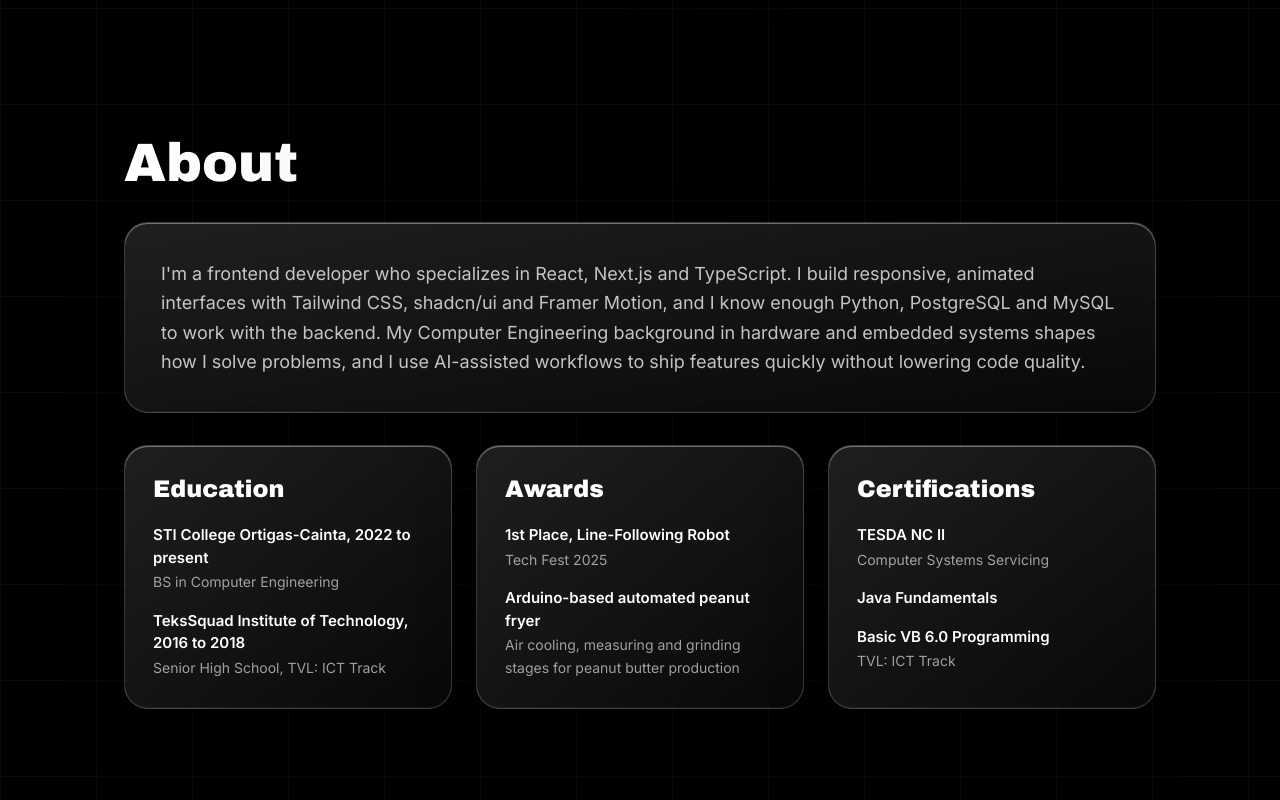
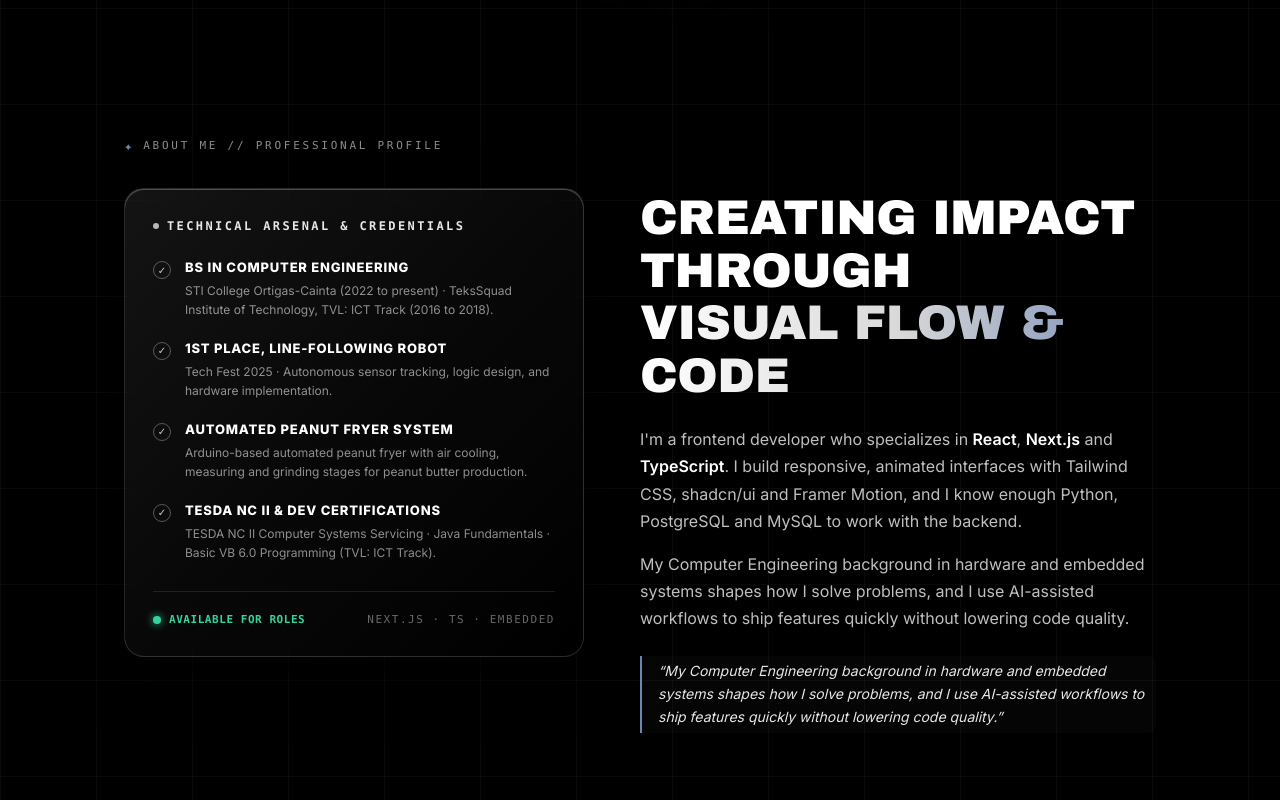
Before and after one commit to Elvoratechnology/tin_frias, a Next.js app: page / in a window 1280 px wide. Shown: the part 760-1560 px from the top of the page. Built offline with nearby package versions, Linux system fonts and the light colour scheme.

Commit message:
Redesign About section to 2-column video editor layout matching reference

```diff
--- a/components/AboutSection.tsx
+++ b/components/AboutSection.tsx
@@ -1,88 +1,162 @@
 "use client";
 
-import React from "react";
+import React, { useRef } from "react";
 import { portfolioContent } from "@/data/content";
-import { GlassCard } from "./GlassCard";
-import { SectionHeading } from "./SectionHeading";
 
 export function AboutSection() {
   const { about } = portfolioContent;
+  const cardRef = useRef<HTMLDivElement>(null);
+
+  const handlePointerMove = (e: React.PointerEvent<HTMLDivElement>) => {
+    if (cardRef.current) {
+      const rect = cardRef.current.getBoundingClientRect();
+      cardRef.current.style.setProperty("--mx", `${e.clientX - rect.left}px`);
+      cardRef.current.style.setProperty("--my", `${e.clientY - rect.top}px`);
+    }
+  };
 
   return (
-    <section id="about" className="pt-24 pb-8">
-      <SectionHeading>{about.title}</SectionHeading>
+    <section id="about" className="pt-24 pb-12">
+      {/* Top Eyebrow / Tagline */}
+      <div className="flex items-center gap-2 mb-8 text-[11px] font-mono tracking-[0.25em] text-white/55 uppercase select-none">
+        <span className="text-[#6f86b3] text-sm">✦</span>
+        <span>ABOUT ME // PROFESSIONAL PROFILE</span>
+      </div>
 
-      {/* Main Glass Paragraph */}
-      <GlassCard className="p-7 sm:p-9 mb-8 text-[16px] sm:text-[18px] leading-relaxed text-white/75 font-normal">
-        <p>{about.bio}</p>
-      </GlassCard>
+      {/* 2-Column Layout matching reference image */}
+      <div className="grid grid-cols-1 lg:grid-cols-[440px_1fr] xl:grid-cols-[460px_1fr] gap-8 xl:gap-14 items-start">
+        {/* Left Side: Technical Arsenal / Credentials Glass Card */}
+        <div
+          ref={cardRef}
+          onPointerMove={handlePointerMove}
+          className="relative overflow-hidden rounded-[20px] border border-white/[0.14] bg-gradient-to-br from-white/[0.08] via-white/[0.03] to-black/60 backdrop-blur-[24px] backdrop-saturate-[180%] p-6 sm:p-7 shadow-[inset_0_1px_0_rgba(255,255,255,0.25),0_20px_50px_rgba(0,0,0,0.6)] before:pointer-events-none before:absolute before:inset-0 before:opacity-0 hover:before:opacity-100 before:transition-opacity before:duration-300 before:bg-[radial-gradient(260px_circle_at_var(--mx,50%)_var(--my,0%),rgba(255,255,255,0.18),transparent_70%)]"
+        >
+          {/* Card Title */}
+          <div className="flex items-center gap-2 mb-6">
+            <span className="h-1.5 w-1.5 rounded-full bg-white/70" />
+            <h3 className="font-mono text-[12px] font-bold tracking-[0.2em] text-white/90 uppercase">
+              TECHNICAL ARSENAL & CREDENTIALS
+            </h3>
+          </div>
 
-      {/* 3 Glass Cards: Education, Awards, Certifications */}
-      <div className="grid grid-cols-1 md:grid-cols-3 gap-6">
-        {/* Education */}
-        <GlassCard className="p-7 flex flex-col justify-between">
-          <div>
-            <h3 className="font-display text-[22px] sm:text-[24px] text-white mb-5 leading-tight">
-              Education
-            </h3>
-            <div className="space-y-4 text-white/70 text-[14px]">
-              {about.education.map((item, idx) => (
-                <div key={idx}>
-                  <strong className="block text-white font-semibold text-[15px]">
-                    {item.institution}
-                  </strong>
-                  <span className="text-white/60 leading-relaxed block mt-0.5">
-                    {item.degree}
-                  </span>
-                </div>
-              ))}
+          {/* List of items with circle-check icons */}
+          <div className="space-y-5">
+            {/* 1. Education */}
+            <div className="flex items-start gap-3.5 group">
+              <div className="mt-0.5 flex-shrink-0 h-[18px] w-[18px] rounded-full border border-white/30 flex items-center justify-center text-[10px] text-white/80 group-hover:border-white/60 transition-colors">
+                ✓
+              </div>
+              <div>
+                <h4 className="text-[13px] font-extrabold tracking-[0.06em] text-white uppercase leading-snug">
+                  BS IN COMPUTER ENGINEERING
+                </h4>
+                <p className="text-[12px] text-white/55 mt-1 leading-relaxed">
+                  STI College Ortigas-Cainta (2022 to present) · TeksSquad
+                  Institute of Technology, TVL: ICT Track (2016 to 2018).
+                </p>
+              </div>
+            </div>
+
+            {/* 2. Line-Following Robot Award */}
+            <div className="flex items-start gap-3.5 group">
+              <div className="mt-0.5 flex-shrink-0 h-[18px] w-[18px] rounded-full border border-white/30 flex items-center justify-center text-[10px] text-white/80 group-hover:border-white/60 transition-colors">
+                ✓
+              </div>
+              <div>
+                <h4 className="text-[13px] font-extrabold tracking-[0.06em] text-white uppercase leading-snug">
+                  1ST PLACE, LINE-FOLLOWING ROBOT
+                </h4>
+                <p className="text-[12px] text-white/55 mt-1 leading-relaxed">
+                  Tech Fest 2025 · Autonomous sensor tracking, logic design, and
+                  hardware implementation.
+                </p>
+              </div>
+            </div>
+
+            {/* 3. Automated Peanut Fryer System */}
+            <div className="flex items-start gap-3.5 group">
+              <div className="mt-0.5 flex-shrink-0 h-[18px] w-[18px] rounded-full border border-white/30 flex items-center justify-center text-[10px] text-white/80 group-hover:border-white/60 transition-colors">
+                ✓
+              </div>
+              <div>
+                <h4 className="text-[13px] font-extrabold tracking-[0.06em] text-white uppercase leading-snug">
+                  AUTOMATED PEANUT FRYER SYSTEM
+                </h4>
+                <p className="text-[12px] text-white/55 mt-1 leading-relaxed">
+                  Arduino-based automated peanut fryer with air cooling,
+                  measuring and grinding stages for peanut butter production.
+                </p>
+              </div>
+            </div>
+
+            {/* 4. Certifications */}
+            <div className="flex items-start gap-3.5 group">
+              <div className="mt-0.5 flex-shrink-0 h-[18px] w-[18px] rounded-full border border-white/30 flex items-center justify-center text-[10px] text-white/80 group-hover:border-white/60 transition-colors">
+                ✓
+              </div>
+              <div>
+                <h4 className="text-[13px] font-extrabold tracking-[0.06em] text-white uppercase leading-snug">
+                  TESDA NC II & DEV CERTIFICATIONS
+                </h4>
+                <p className="text-[12px] text-white/55 mt-1 leading-relaxed">
+                  TESDA NC II Computer Systems Servicing · Java Fundamentals ·
+                  Basic VB 6.0 Programming (TVL: ICT Track).
+                </p>
+              </div>
             </div>
           </div>
-        </GlassCard>
 
-        {/* Awards */}
-        <GlassCard className="p-7 flex flex-col justify-between">
-          <div>
-            <h3 className="font-display text-[22px] sm:text-[24px] text-white mb-5 leading-tight">
-              Awards
-            </h3>
-            <div className="space-y-4 text-white/70 text-[14px]">
-              {about.awards.map((item, idx) => (
-                <div key={idx}>
-                  <strong className="block text-white font-semibold text-[15px]">
-                    {item.title}
-                  </strong>
-                  <span className="text-white/60 leading-relaxed block mt-0.5">
-                    {item.eventOrDetail}
-                  </span>
-                </div>
-              ))}
-            </div>
+          {/* Card Bottom Meta Bar */}
+          <div className="mt-7 pt-5 border-t border-white/[0.1] flex items-center justify-between text-[10px] sm:text-[11px] font-mono tracking-wider">
+            <span className="flex items-center gap-2 text-emerald-400 font-semibold">
+              <span className="h-2 w-2 rounded-full bg-emerald-400 shadow-[0_0_8px_#34d399]" />
+              AVAILABLE FOR ROLES
+            </span>
+            <span className="text-white/40 uppercase tracking-[0.14em]">
+              NEXT.JS · TS · EMBEDDED
+            </span>
           </div>
-        </GlassCard>
+        </div>
 
-        {/* Certifications */}
-        <GlassCard className="p-7 flex flex-col justify-between">
-          <div>
-            <h3 className="font-display text-[22px] sm:text-[24px] text-white mb-5 leading-tight">
-              Certifications
-            </h3>
-            <div className="space-y-4 text-white/70 text-[14px]">
-              {about.certifications.map((item, idx) => (
-                <div key={idx}>
-                  <strong className="block text-white font-semibold text-[15px]">
-                    {item.title}
-                  </strong>
-                  {item.detail && (
-                    <span className="text-white/60 leading-relaxed block mt-0.5">
-                      {item.detail}
-                    </span>
-                  )}
-                </div>
-              ))}
-            </div>
+        {/* Right Side: Headline, Paragraphs, Quote Callout */}
+        <div className="flex flex-col justify-between h-full pt-1">
+          {/* Main Display Headline */}
+          <h2 className="font-display text-[clamp(32px,3.8vw,56px)] leading-[1.08] tracking-[-0.01em] uppercase mb-6">
+            <span className="text-white block">CREATING IMPACT THROUGH</span>
+            <span className="bg-gradient-to-r from-white via-white/85 to-[#6f86b3] bg-clip-text text-transparent block">
+              VISUAL FLOW & CODE
+            </span>
+          </h2>
+
+          {/* Bio Copy (Exact words kept untouched) */}
+          <div className="space-y-4 text-white/75 text-[15px] sm:text-[16px] leading-[1.7] font-normal">
+            <p>
+              I&apos;m a frontend developer who specializes in{" "}
+              <strong className="text-white font-semibold">React</strong>,{" "}
+              <strong className="text-white font-semibold">Next.js</strong> and{" "}
+              <strong className="text-white font-semibold">TypeScript</strong>.
+              I build responsive, animated interfaces with Tailwind CSS,
+              shadcn/ui and Framer Motion, and I know enough Python, PostgreSQL
+              and MySQL to work with the backend.
+            </p>
+
+            <p>
+              My Computer Engineering background in hardware and embedded
+              systems shapes how I solve problems, and I use AI-assisted
+              workflows to ship features quickly without lowering code quality.
+            </p>
           </div>
-        </GlassCard>
+
+          {/* Highlight Quote Box with Left Border Accent */}
+          <div className="mt-6 pl-4 border-l-2 border-[#6f86b3] py-1 bg-white/[0.02] rounded-r-lg">
+            <p className="text-[13px] sm:text-[14px] italic text-white/90 leading-relaxed">
+              &ldquo;My Computer Engineering background in hardware and embedded
+              systems shapes how I solve problems, and I use AI-assisted
+              workflows to ship features quickly without lowering code
+              quality.&rdquo;
+            </p>
+          </div>
+        </div>
       </div>
     </section>
   );
```
